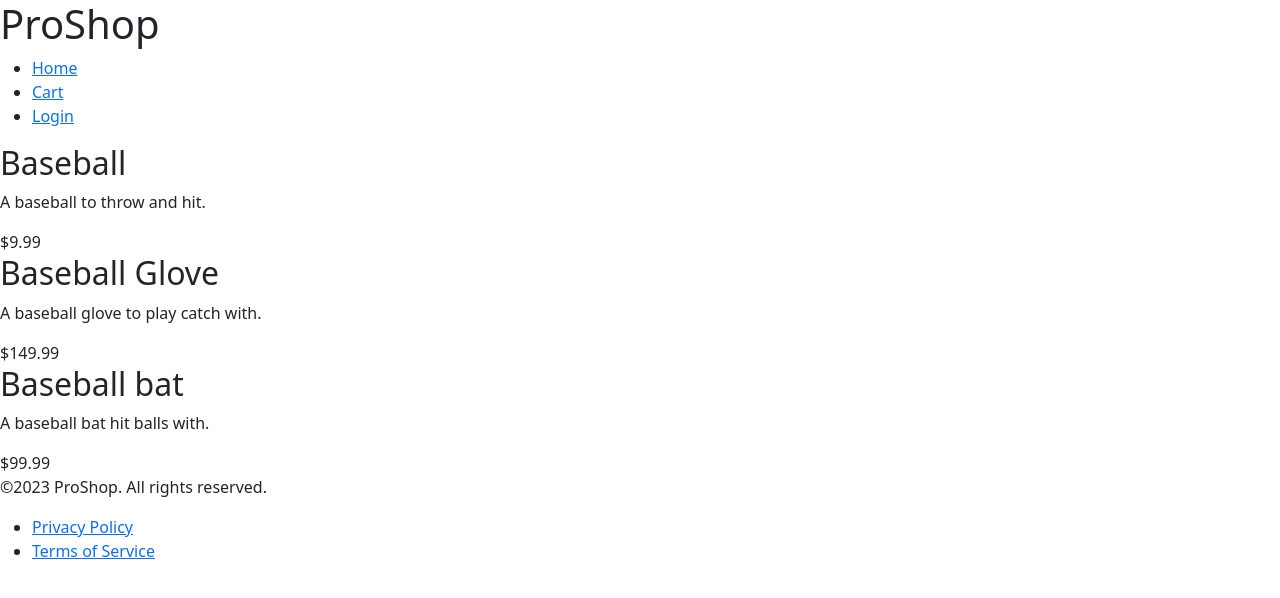
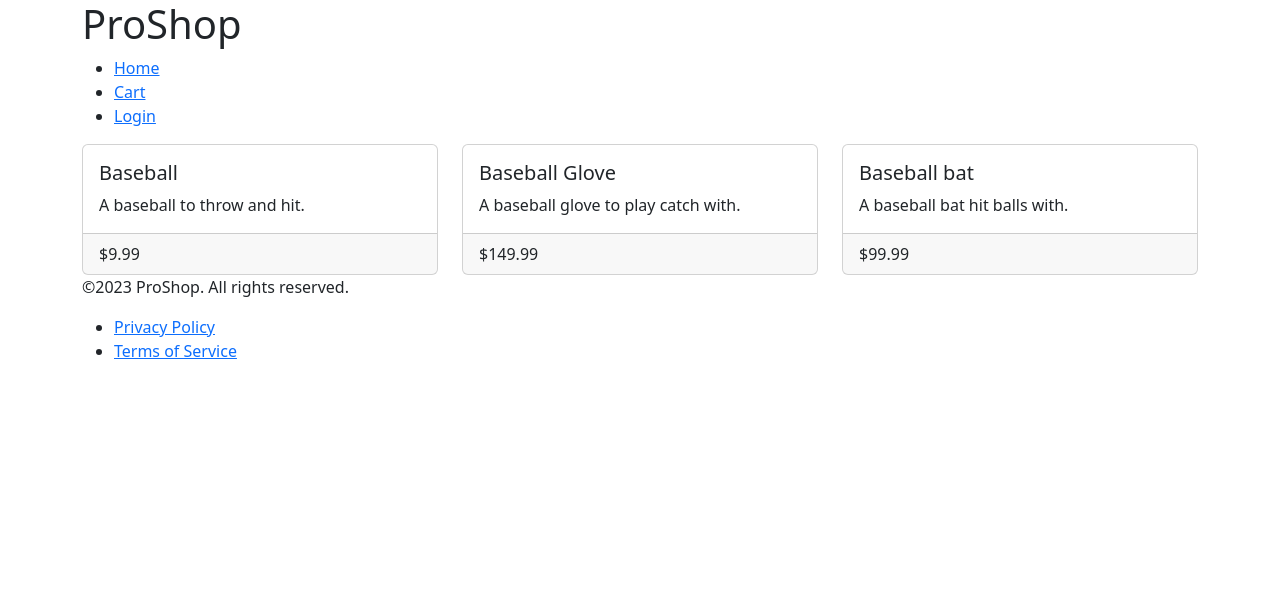
Before and after one commit to farooq-teqniqly/mern-from-scratch, a React (Create React App) app in the folder proshop/app/: page / in a window 1280 px wide. Shown: the top 598 px of the page. Built offline with nearby package versions, Linux system fonts and the light colour scheme.

Commit message:
Product cards

```diff
--- a/proshop/app/src/App.jsx
+++ b/proshop/app/src/App.jsx
@@ -2,6 +2,7 @@ import "./App.css";
 import { Header } from "./components/Header/Header";
 import { Footer } from "./components/Footer/Footer";
 import { ProductList } from "./components/Product/ProductList";
+import Container from "react-bootstrap/Container";
 
 const products = [
   {
@@ -29,13 +30,13 @@ const products = [
 
 const App = () => {
   return (
-    <div>
+    <Container>
       <Header></Header>
       <main>
         <ProductList products={products} showImages={false}></ProductList>
       </main>
       <Footer></Footer>
-    </div>
+    </Container>
   );
 };
 
--- a/proshop/app/src/components/Product/Product.jsx
+++ b/proshop/app/src/components/Product/Product.jsx
@@ -1,12 +1,15 @@
 import React from "react";
+import Card from "react-bootstrap/Card";
 
 export const Product = ({ product, showImage = true }) => {
   return (
-    <div>
-      <h2>{product.name}</h2>
-      <p>{product.description}</p>
-      <span>${product.price}</span>
-      {showImage && <img src={product.imageUrl} alt={product.name} />}
-    </div>
+    <Card>
+      <Card.Body>
+        <Card.Title>{product.name}</Card.Title>
+        <Card.Text>{product.description}</Card.Text>
+      </Card.Body>
+      <Card.Footer>${product.price}</Card.Footer>
+      {showImage && <Card.Img src={product.imageUrl} alt={product.name} />}
+    </Card>
   );
 };
--- a/proshop/app/src/components/Product/ProductList.jsx
+++ b/proshop/app/src/components/Product/ProductList.jsx
@@ -1,16 +1,20 @@
 import React from "react";
 import { Product } from "./Product";
+import Col from "react-bootstrap/Col";
+import Row from "react-bootstrap/Row";
 
 export const ProductList = ({ products, showImages = true }) => {
   return (
-    <div data-testid="product-list">
+    <Row xs={1} md={3} className="g-4" data-testid="product-list">
       {products.map((product) => (
-        <Product
-          key={product.id}
-          product={product}
-          showImage={showImages}
-        ></Product>
+        <Col key={product.id}>
+          <Product
+            key={product.id}
+            product={product}
+            showImage={showImages}
+          ></Product>
+        </Col>
       ))}
-    </div>
+    </Row>
   );
 };
```
Also changed, not shown: 1 other file (tests, documents, lock files or other folders).
